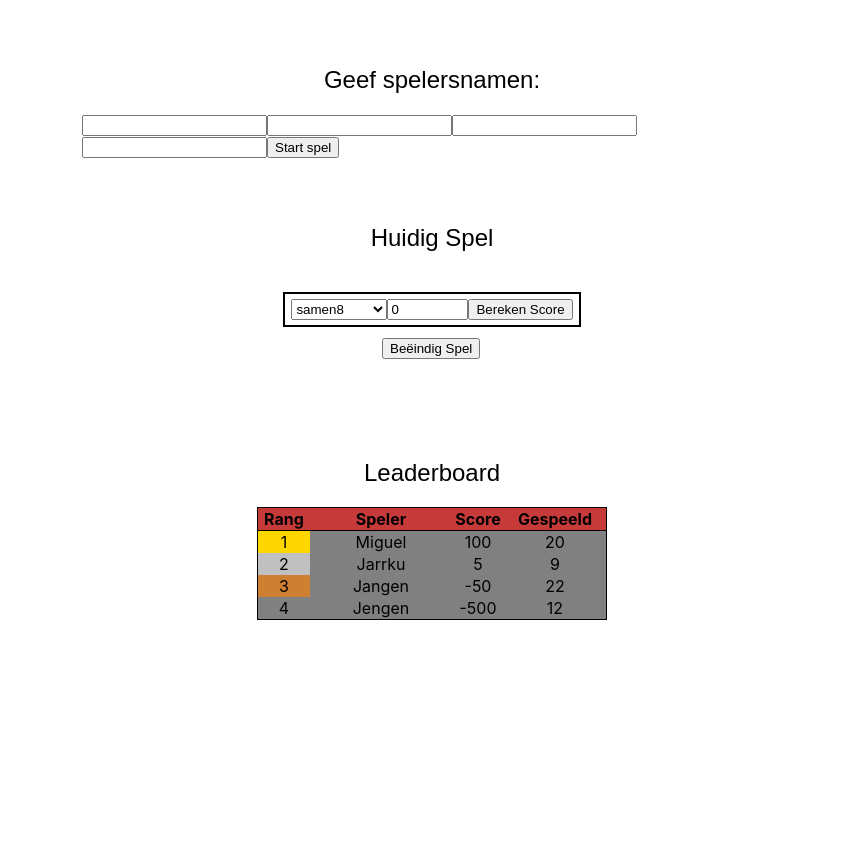
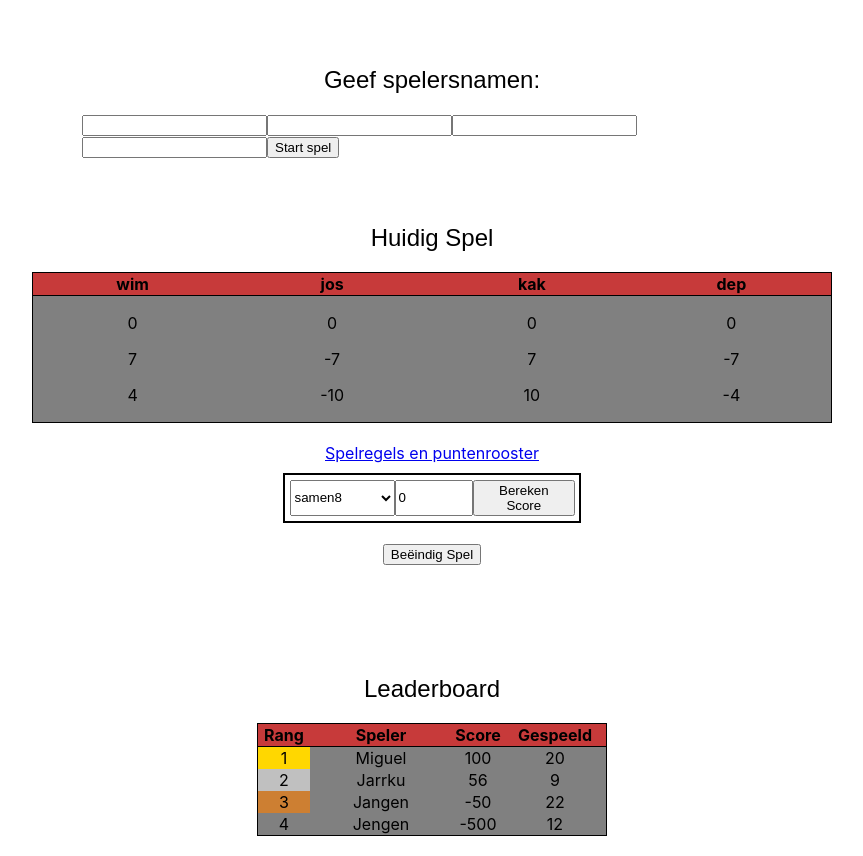
Before and after one commit to Michielvst/kleurenwiezen2, a React (Create React App) app: page / in a window 1280 px wide. Both pictures are taken after typing "Sample" into the empty fields and a click on the button "Go to Game". Shown: the whole page, without its empty margins (208-1071 px from the left). Before the commit the page ends 800 px from the top, so only its background shows below. Built offline with nearby package versions, Linux system fonts and the light colour scheme.

Commit message:
checkValid + scores

```diff
--- a/package.json
+++ b/package.json
@@ -8,8 +8,11 @@
     "@testing-library/user-event": "^7.2.1",
     "@types/jest": "^24.9.1",
     "@types/node": "^12.12.29",
+    "@types/re-base": "^3.2.0",
     "@types/react": "^16.9.23",
     "@types/react-dom": "^16.9.5",
+    "firebase": "^7.6.0",
+    "re-base": "4.0.0",
     "react": "^16.13.0",
     "react-dom": "^16.13.0",
     "react-router-dom": "^4.3.1",
--- a/src/ScoreCalculator.tsx
+++ b/src/ScoreCalculator.tsx
@@ -40,9 +40,9 @@ class ScoreCalculator extends React.Component<IProps> {
   submitScores = (e: any) => {
     e.preventDefault();
     if (!this.props.checkIfValid()) {
+      window.alert('Aantal spelers klopt niet!');
       return;
     };
-    console.log(e.currentTarget);
     this.props.addScores();
   }
 
@@ -64,7 +64,8 @@ class ScoreCalculator extends React.Component<IProps> {
 
   render() {
     return (
-      <>
+      <div className='flex'>
+        <a href="https://nl.wikipedia.org/wiki/Kleurenwiezen" target='_blank' className='wikilink'>Spelregels en puntenrooster</a>
         <form className='scoreCalc' onSubmit={this.submitScores}>
           <select onChange={this.handleTypeChange} ref={this.typeRef} id='typeInput' >
             {Object.keys(this.props.points).map((el: any) => (
@@ -89,15 +90,15 @@ class ScoreCalculator extends React.Component<IProps> {
         </div>
         <div ref={this.endModalRef} hidden className='endGameModal' >
           <p>Zeker dat je dit spel wil beëindigen?</p>
-          <button onClick={this.restoreEndGameButton}>x</button>
-          <p>
+          <button onClick={this.restoreEndGameButton} className='xButton'>x</button>
+          <div>
             {Object.keys(this.props.currentGame.currentPlayers).map((el: any) => {
-              return <p>{el}: Totaalscore {this.props.totScore(el)} + Participatiebonus {this.props.currentGame.currentPlayers[el].amountOfGames} = {this.props.totScore(el) + this.props.currentGame.currentPlayers[el].amountOfGames}</p>;
+              return <p key={el}>{el}: Totaalscore {this.props.totScore(el)} + Participatiebonus {this.props.currentGame.currentPlayers[el].amountOfGames} = {this.props.totScore(el) + this.props.currentGame.currentPlayers[el].amountOfGames}</p>;
             })}
-          </p>
+          </div>
           <button onClick={this.handleAddToLeaderboardButton}>Toevoegen aan leaderboard</button>
         </div>
-      </>
+      </div>
     )
   }
 }
--- /dev/null
+++ b/src/base.tsx
@@ -0,0 +1,14 @@
+import Rebase from 're-base';
+import firebase from 'firebase';
+
+const firebaseApp = firebase.initializeApp({
+  apiKey: "AIzaSyCK7N6Clh8A4j7pK35VlWCLCVmelVoH4XI",
+  authDomain: "kleurenwiezenmvs.firebaseapp.com",
+  databaseURL: "https://kleurenwiezenmvs.firebaseio.com"
+});
+
+const base = Rebase.createClass(firebaseApp.database());
+
+export { firebaseApp };
+
+export default base;
--- a/src/components/App.tsx
+++ b/src/components/App.tsx
@@ -3,6 +3,7 @@ import CurrentGame from './CurrentGame';
 import StartNewGame from './StartNewGame';
 import ScoreCalculator from '../ScoreCalculator';
 import LeaderBoards from './LeaderBoard';
+import base from '../base';
 
 interface IState {
   players: any;
@@ -11,8 +12,8 @@ interface IState {
   scoreCalcInputs: any;
 }
 
-class App extends React.Component<IState> {
-  readonly state: IState = {
+class App extends React.Component<any> { //voor match???
+  readonly state: any = {
     players: {
       Miguel: {
         totScore: 100,
@@ -23,7 +24,7 @@ class App extends React.Component<IState> {
         gamesPlayed: 22
       },
       Jarrku: {
-        totScore: 5,
+        totScore: 56,
         gamesPlayed: 9
       },
       Jengen: {
@@ -34,7 +35,30 @@ class App extends React.Component<IState> {
     currentGame: {
       currentPlayers: {
         //tijdelijk als voorbeeld
-
+        wim: {
+          active: true,
+          amountOfGames: 0,
+          going: false,
+          scores: [0, 7, -3]
+        },
+        jos: {
+          active: true,
+          amountOfGames: 0,
+          going: false,
+          scores: [0, -7, -3]
+        },
+        kak: {
+          active: true,
+          amountOfGames: 0,
+          going: false,
+          scores: [0, 7, 3]
+        },
+        dep: {
+          active: true,
+          amountOfGames: 0,
+          going: false,
+          scores: [0, -7, 3]
+        },
         //tijdelijk als voorbeeld
       }
     },
@@ -47,24 +71,88 @@ class App extends React.Component<IState> {
         results: [-39, -34, -31, -28, -25, -22, -19, -16, -13, 10, 13, 16, 19, 30],
         amountOfPlayers: 2
       },
+      samen10: {
+        results: [-45, -42, -39, -34, -31, -28, -25, -22, -19, -16, 13, 16, 19, 30],
+        amountOfPlayers: 2
+      },
+      samen11: {
+        results: [-51, -48, -45, -42, -39, -34, -31, -28, -25, -22, -19, 16, 19, 30],
+        amountOfPlayers: 2
+      },
+      samen12: {
+        results: [-57, -54, -51, -48, -45, -42, -39, -34, -31, -28, -25, -22, 19, 30],
+        amountOfPlayers: 2
+      },
+      samen13: {
+        results: [-63, -60, -57, -54, -51, -48, -45, -42, -39, -34, -31, -28, -25, 30],
+        amountOfPlayers: 2
+      },
       solo6: {
         results: [-30, -27, -24, -21, -18, -15, 12, 15, 18, 18, 18, 18, 18, 18],
         amountOfPlayers: 1
+      },
+      solo7: {
+        results: [-36, -33, -30, -27, -24, -21, -18, 15, 18, 18, 18, 18, 18, 18],
+        amountOfPlayers: 1
+      },
+      solo8: {
+        results: [-45, -42, -39, -36, -33, -30, -27, -24, 21, 21, 21, 21, 21, 21],
+        amountOfPlayers: 1
+      },
+      piccolo: {
+        results: 24,
+        amountOfPlayers: 'nvt'
+      },
+      kleinemiserie: {
+        results: 18,
+        amountOfPlayers: 'nvt'
+      },
+      troel: {
+        results: 13,
+        amountOfPlayers: 2
       },
       abondance9: {
         results: 32,
         amountOfPlayers: 1
       },
+      abondance10: {
+        results: 42,
+        amountOfPlayers: 1
+      },
+      abondance11: {
+        results: 60,
+        amountOfPlayers: 1
+      },
       grotemiserie: {
         results: 36,
         amountOfPlayers: 'nvt'
-      }
+      },
+      blotemiserie: {
+        results: 75,
+        amountOfPlayers: 'nvt'
+      },
+      kleinesoloslim: {
+        results: 100,
+        amountOfPlayers: 1
+      },
+      grotesoloslim: {
+        results: 200,
+        amountOfPlayers: 1
+      },
     },
     scoreCalcInputs: {
       typeInput: 'samen8',
       slagenInput: 0,
       geslaagdInput: 'geslaagd'
     }
+  }
+
+  componentDidMount() {
+    const { params } = this.props.match;
+    //this.ref = base.syncState(`${params.gameId}`, {
+    //  context: this,
+    //  state: this.state
+    //});
   }
 
   // StartNewGame functies
@@ -102,7 +190,7 @@ class App extends React.Component<IState> {
     if (!scores) return
     return scores.map((el: any) => {
       totalScore += el;
-      return <p>{totalScore}</p>
+      return <p key={el}>{totalScore}</p>
     });
   }
 
@@ -131,9 +219,11 @@ class App extends React.Component<IState> {
       console.log(this.totScore(el));
       const amountOfGames = currentPlayers[el].amountOfGames
       const score = this.totScore(el) + amountOfGames;
+
       if (players[el]) {
+        console.log(score, amountOfGames, players[el].amountOfGames);
         players[el].totScore += score;
-        players[el].amountOfGames += amountOfGames;
+        players[el].gamesPlayed += amountOfGames;
       } else {
         players[el] = {
           totScore: score,
@@ -155,8 +245,18 @@ class App extends React.Component<IState> {
   }
 
   checkIfValid = () => {
-    return true;
+    const typeInput = this.state.scoreCalcInputs.typeInput;
+    const amount = this.state.points[typeInput].amountOfPlayers;
+    const goingPlayers = Object.keys(this.state.currentGame.currentPlayers).filter((el: any) => {
+      return this.state.currentGame.currentPlayers[el].going === true;
+    });
+    if (goingPlayers.length === amount || amount === 'nvt') {
+      return true;
+    }
+    console.log(typeInput, amount, goingPlayers);
+    return false;
   };
+
 
   addScores = () => {
     //arrays maken met going en not going spelers
@@ -170,9 +270,7 @@ class App extends React.Component<IState> {
     const typeSpel = this.state.scoreCalcInputs.typeInput;
     const aantalSlagen = this.state.scoreCalcInputs.slagenInput;
     const isGeslaagd = this.state.scoreCalcInputs.geslaagdInput;
-    console.log(typeSpel, aantalSlagen, isGeslaagd, goingPlayers, notGoingPlayers);
     //meerdere opties: spel waar aantal slagen van belang is of spel geslaagd of niet geslaagd
-    console.log(this.state.points[typeSpel].results.length);
     const results = this.state.points[typeSpel].results;
     // normaal spel
     let soloOrSamen: number;
@@ -209,7 +307,6 @@ class App extends React.Component<IState> {
 
   totScore = (player: string) => {
     const currentPlayer = this.state.currentGame.currentPlayers[player];
-    console.log(currentPlayer.scores.length);
     if (currentPlayer.scores.length === 0) {
       return;
     }
--- a/src/components/LeaderBoard.tsx
+++ b/src/components/LeaderBoard.tsx
@@ -22,7 +22,7 @@ class LeaderBoards extends React.Component<IProps> {
       return players[b].totScore - players[a].totScore;
     })
     return playersSorted.map((el: string) => {
-      return <tr>
+      return <tr key={el}>
         <td style={this.topColors(playersSorted.indexOf(el) + 1)}>{playersSorted.indexOf(el) + 1}</td>
         <td>{el}</td>
         <td>{players[el].totScore}</td>
--- a/src/index.css
+++ b/src/index.css
@@ -134,6 +134,12 @@ tbody {
   justify-content: center;
 }
 
+.flex {
+  display: flex;
+  flex-direction: column;
+  align-items: center;
+}
+
 .scoreCalc input {
   width: 73px;
 }
@@ -152,7 +158,13 @@ tbody {
   transform: translate(-50%, 0);
   top: 25%;
   text-align: center;
-  padding: 2rem;
+  padding: 1rem;
   overflow: auto; /* Enable scroll if needed */
   background-color: rgba(204, 56, 56, 0.85); /* Fallback color */
 }
+
+.xButton {
+  position: fixed;
+  top: 5px;
+  right: 5px;
+}
```
Also changed, not shown: 1 other file (tests, documents, lock files or other folders).
